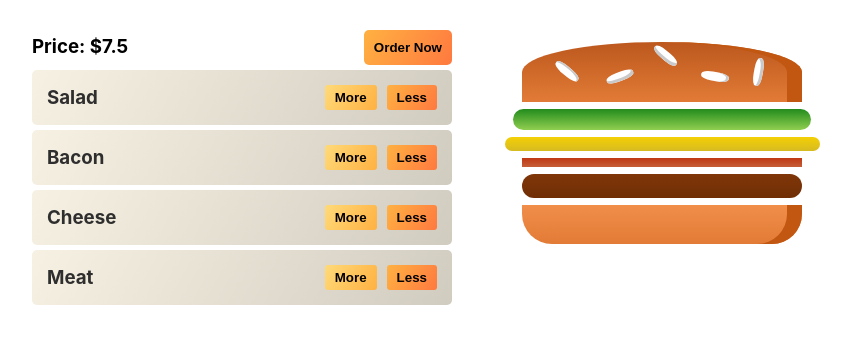
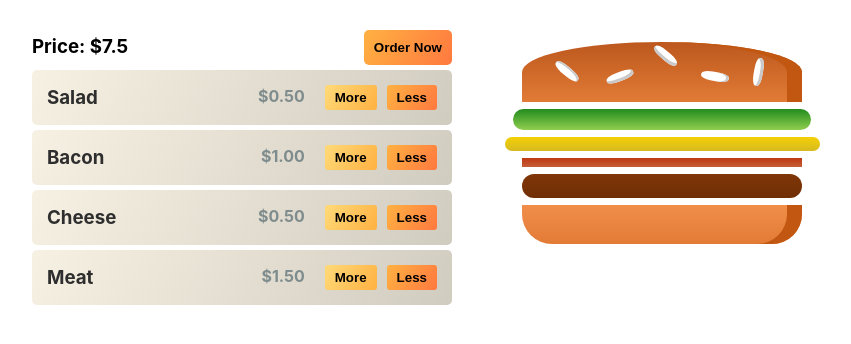
Before and after one commit to LucasSonego/BurgerBuilder, a React (Create React App) app: page / in a window 1280 px wide. Shown: the top 344 px of the page, without its empty margins (203-1054 px from the left). Built offline with nearby package versions, Linux system fonts and the light colour scheme.

Commit message:
feat: ingredient price displayed on the build control

```diff
--- a/src/components/Burger/BuildControl/BuildControl.js
+++ b/src/components/Burger/BuildControl/BuildControl.js
@@ -1,11 +1,12 @@
 import React from "react";
 
-import { Container, Label, ControlButton } from "./styles";
+import { Container, Label, ControlButton, Price } from "./styles";
 
 const BuildControl = props => (
   <Container>
     <Label>{props.label}</Label>
     <div>
+      <Price>${props.price.toFixed(2)}</Price>
       <ControlButton
         background="linear-gradient(120deg, #ffda79, #ffb142)"
         onClick={props.add}
--- a/src/components/Burger/BuildControl/styles.js
+++ b/src/components/Burger/BuildControl/styles.js
@@ -21,6 +21,13 @@ export const Label = styled.h3`
   align-self: center;
 `;
 
+export const Price = styled.p`
+  color: #7f8c8d;
+  float: left;
+  margin: 6px 15px 0 0;
+  font-weight: bold;
+`;
+
 export const ControlButton = styled.button`
   background-image: ${props => props.background};
   margin: 5px;
--- a/src/containers/BurgerBuilder/BurgerBuilder.js
+++ b/src/containers/BurgerBuilder/BurgerBuilder.js
@@ -48,6 +48,7 @@ export default function BurgerBuilder() {
     return (
       <BuildControl
         label={ingredient.label}
+        price={ingredient.price}
         add={() => addIngredient(ingredient)}
         remove={() => removeIngredient(ingredient)}
         key={ingredient.label}
```
